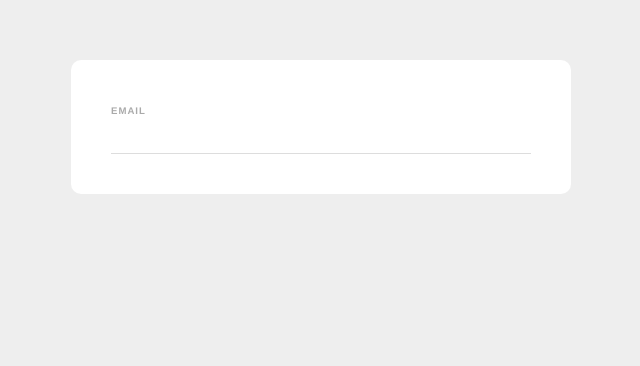
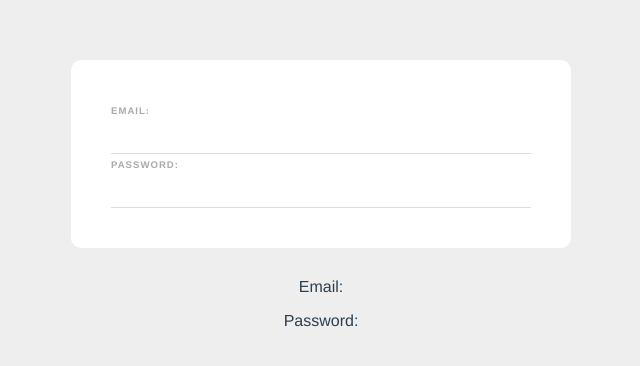
Before and after one commit to KDA-Coding/Vue_Firebase_Learning, a Vue app in the folder Ch5/web-form/: page / in a window 1280 px wide. Shown: the top 366 px of the page, without its empty margins (319-959 px from the left). Built offline with nearby package versions, Linux system fonts and the light colour scheme.

Commit message:
Used V-Model Directive for realtime two-way data binding

```diff
--- a/Ch5/web-form/src/components/SignupForm.vue
+++ b/Ch5/web-form/src/components/SignupForm.vue
@@ -1,13 +1,26 @@
 <template>
   <form>
-      <label>Email</label>
-      <input type="email" required>
+      <label>Email:</label>
+      <input type="email" required v-model="email">
+
+      <label>Password:</label>
+      <input type="password" required v-model="password">
+
   </form>
+
+    <p>Email: {{ email }}</p>
+    <p>Password: {{ password }}</p>
+
 </template>
 
 <script>
 export default {
-
+    data() {
+        return {
+            email: '',
+            password: ''
+        }
+    }
 }
 </script>
 
```
